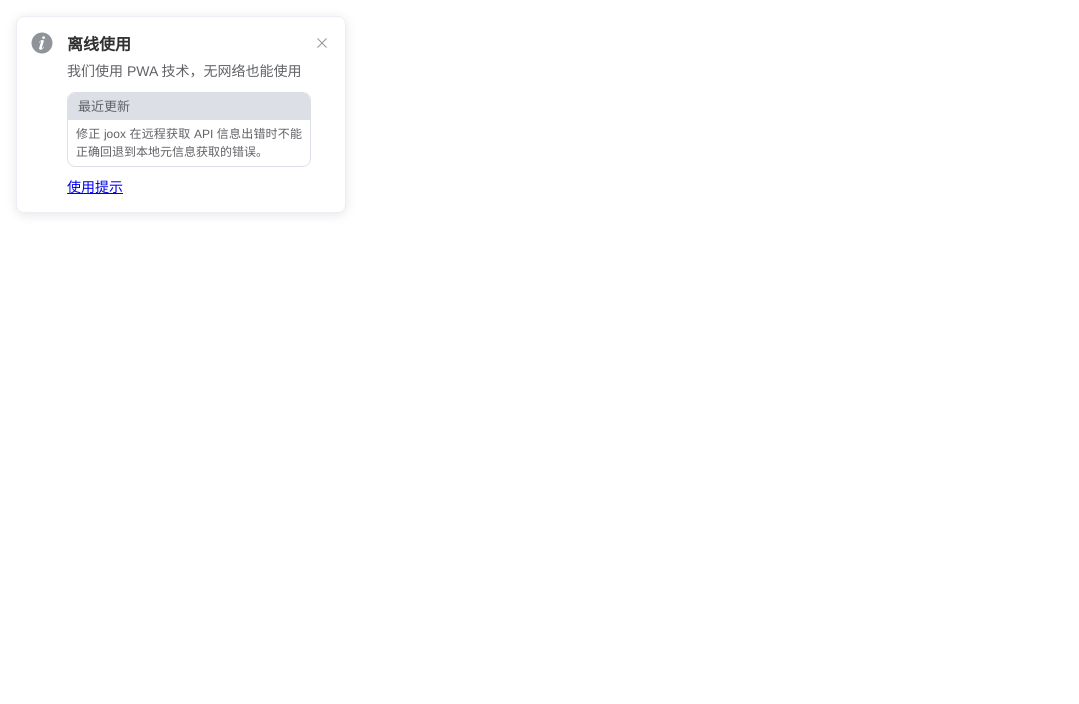
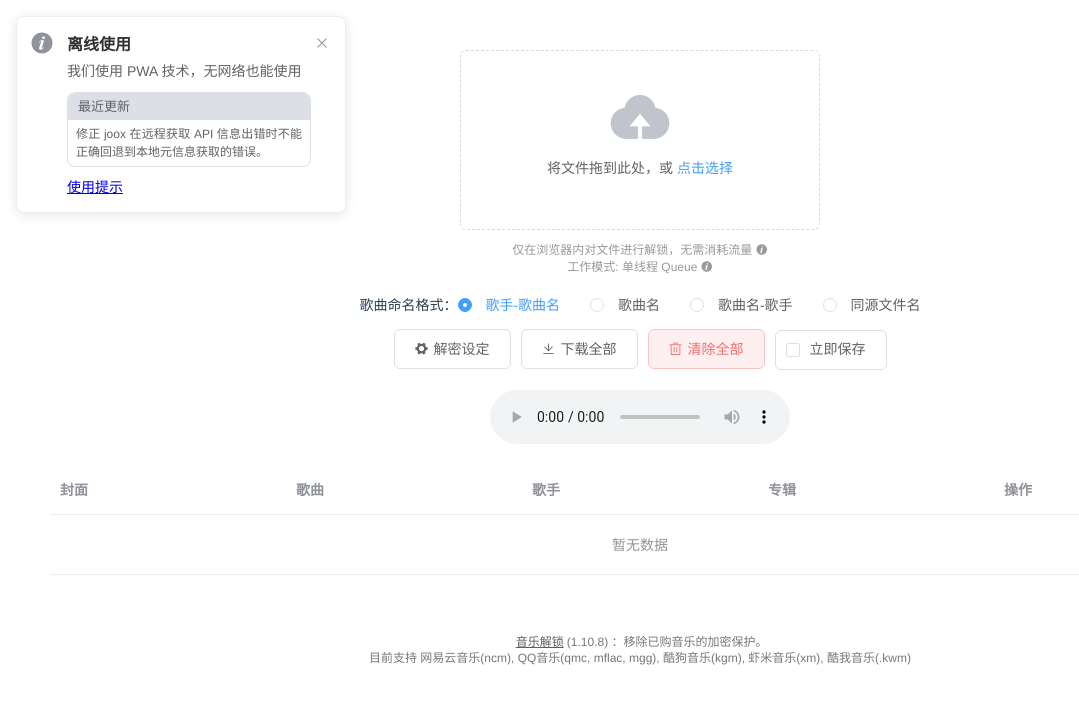
Before and after one commit to BAYUEQI/unlockmusic, a Vue app: page / in a window 1280 px wide. Shown: the top 704 px of the page, without its empty margins (0-1079 px from the left). Built offline with nearby package versions, Linux system fonts and the light colour scheme; no server answers.

Commit message:
Update App.vue

```diff
--- a/src/App.vue
+++ b/src/App.vue
@@ -1,3 +1,20 @@
+<template>
+  <el-container id="app">
+    <el-main>
+      <Home />
+    </el-main>
+    <el-footer id="app-footer">
+      <div>
+        <a href="https://github.com/BAYUEQI/unlockmusic" target="_blank">音乐解锁</a>({{ version }})
+        ：移除已购音乐的加密保护。
+      </div>
+      <div>
+        目前支持 网易云音乐(ncm), QQ音乐(qmc, mflac, mgg), 酷狗音乐(kgm), 虾米音乐(xm), 酷我音乐(.kwm)
+      </div>
+    </el-footer>
+  </el-container>
+</template>
+
 <script>
 import FileSelector from '@/component/FileSelector';
 import PreviewTable from '@/component/PreviewTable';
```
